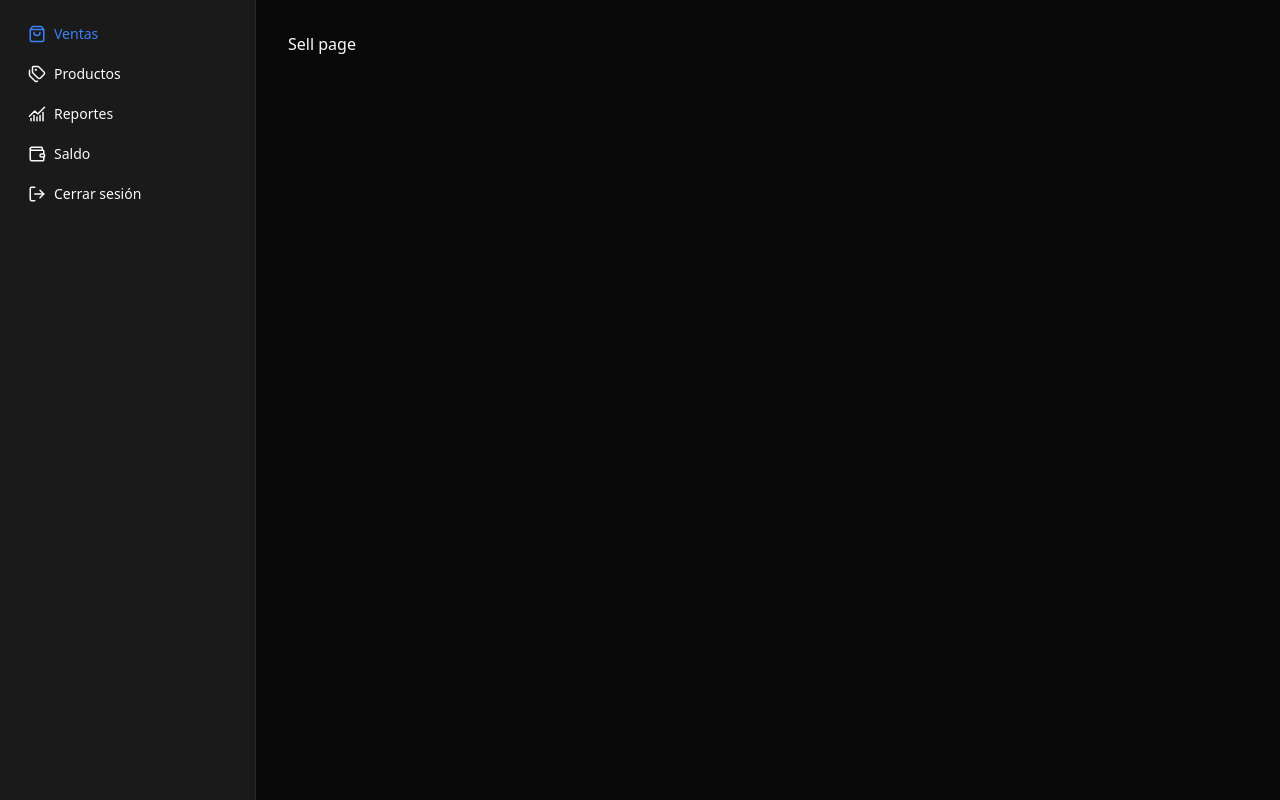
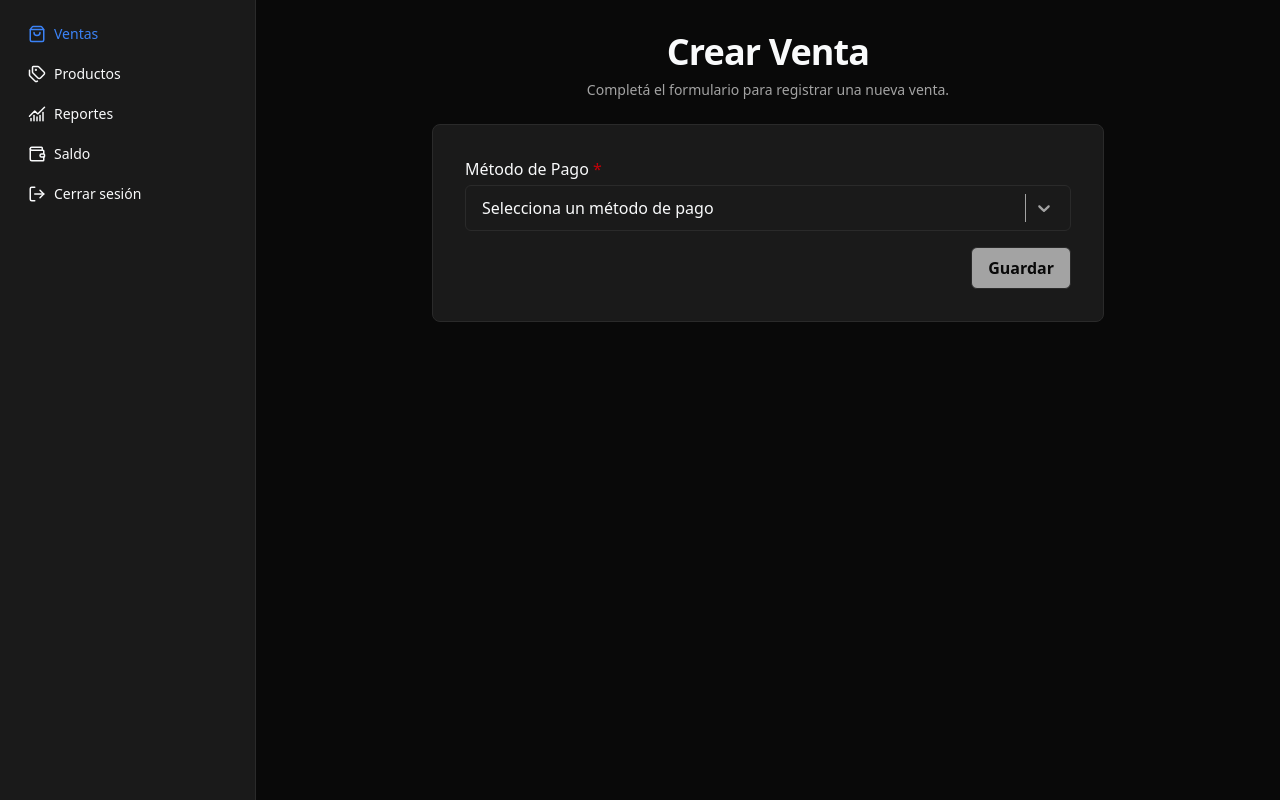
Before and after one commit to GaloDurante/stockApp, a Next.js app: page /admin/sells/new in a window 1280 px wide. Built offline with nearby package versions, Linux system fonts and the light colour scheme.

Commit message:
Create layout for sell form with only 2 inputs

```diff
--- a/src/app/admin/sells/new/page.tsx
+++ b/src/app/admin/sells/new/page.tsx
@@ -1,7 +1,17 @@
+import SellForm from '@/components/sells/SellForm';
+
 export default function CreateSellPage() {
     return (
         <div>
-            <h1>Sell page</h1>
+            <h1 className="text-4xl font-bold tracking-tight text-center">Crear Venta</h1>
+            <p className="text-center text-muted text-sm mt-2">
+                Completá el formulario para registrar una nueva venta.
+            </p>
+            <div className="flex justify-center">
+                <div className="mt-6 w-full md:w-7/10 2xl:w-5/10">
+                    <SellForm />
+                </div>
+            </div>
         </div>
     );
 }
--- /dev/null
+++ b/src/components/sells/SellForm.tsx
@@ -0,0 +1,123 @@
+'use client';
+
+import { useState, useMemo, useEffect } from 'react';
+import { useForm, Controller } from 'react-hook-form';
+
+import { SellFormType } from '@/types/form';
+import { Receiver, PaymentMethod } from '@/generated/prisma';
+
+import { LoaderCircle } from 'lucide-react';
+import CustomSelect from '@/components/CustomSelect';
+
+export default function SellForm() {
+    const {
+        register,
+        handleSubmit,
+        control,
+        watch,
+        resetField,
+        formState: { errors, isDirty },
+    } = useForm<SellFormType>();
+    const [isLoading, setIsLoading] = useState(false);
+
+    const receiverOptions = useMemo(
+        () =>
+            Object.entries(Receiver).map(([key, value]) => ({
+                value: key,
+                label: value.charAt(0).toUpperCase() + value.slice(1).toLowerCase().replace('_', ' '),
+            })),
+        []
+    );
+
+    const paymentMethodOptions = useMemo(
+        () =>
+            Object.entries(PaymentMethod).map(([key, value]) => ({
+                value: key,
+                label: value.charAt(0).toUpperCase() + value.slice(1).toLowerCase().replace('_', ' '),
+            })),
+        []
+    );
+
+    const selectedPaymentMethod = watch('paymentMethod');
+    useEffect(() => {
+        if (selectedPaymentMethod !== 'Transfer') {
+            resetField('receiver');
+        }
+    }, [selectedPaymentMethod, resetField]);
+
+    const onSubmit = async (data: SellFormType) => {
+        console.log(data);
+    };
+
+    return (
+        <form onSubmit={handleSubmit(onSubmit)} className="bg-surface border border-border rounded-lg p-4 md:p-8">
+            <div className="flex flex-col gap-1 mb-4">
+                <label>
+                    Método de Pago <span className="text-red-700">*</span>
+                </label>
+                <Controller
+                    name="paymentMethod"
+                    control={control}
+                    rules={{ required: 'Debe seleccionar un método de pago' }}
+                    render={({ field }) => {
+                        const selectedValue = paymentMethodOptions.find((option) => option.value === field.value);
+
+                        return (
+                            <CustomSelect
+                                instanceId="paymentMethod"
+                                value={selectedValue || null}
+                                options={paymentMethodOptions}
+                                onChange={(newValue) => {
+                                    field.onChange((newValue as { value: string }).value);
+                                }}
+                                placeholder="Selecciona un método de pago"
+                                isError={!!errors.paymentMethod}
+                            />
+                        );
+                    }}
+                />
+                {errors.paymentMethod && <p className="text-red-700 text-sm">{errors.paymentMethod.message}</p>}
+            </div>
+
+            {selectedPaymentMethod === 'Transfer' && (
+                <div className="flex flex-col gap-1 mb-4">
+                    <label>
+                        Receptor <span className="text-red-700">*</span>
+                    </label>
+                    <Controller
+                        name="receiver"
+                        control={control}
+                        rules={{ required: 'Debe seleccionar un receptor' }}
+                        render={({ field }) => {
+                            const selectedValue = receiverOptions.find((option) => option.value === field.value);
+
+                            return (
+                                <CustomSelect
+                                    instanceId="receiver"
+                                    value={selectedValue || null}
+                                    options={receiverOptions}
+                                    onChange={(newValue) => {
+                                        field.onChange((newValue as { value: string }).value);
+                                    }}
+                                    placeholder="Selecciona un receptor"
+                                    isError={!!errors.receiver}
+                                />
+                            );
+                        }}
+                    />
+                    {errors.receiver && <p className="text-red-700 text-sm">{errors.receiver.message}</p>}
+                </div>
+            )}
+
+            <div className="flex w-full justify-end">
+                <button
+                    type="submit"
+                    disabled={isLoading || !isDirty}
+                    className={`font-semibold ${isLoading || !isDirty ? 'cursor-not-allowed bg-muted' : 'cursor-pointer bg-secondary hover:bg-muted'} text-main border border-border py-2 px-4 rounded-md transition-all`}
+                >
+                    {isLoading ? <LoaderCircle className="animate-spin" /> : 'Guardar'}
+                </button>
+            </div>
+        </form>
+    );
+}
```
Also changed, not shown: src/types/form.ts (+11 -1 lines).
